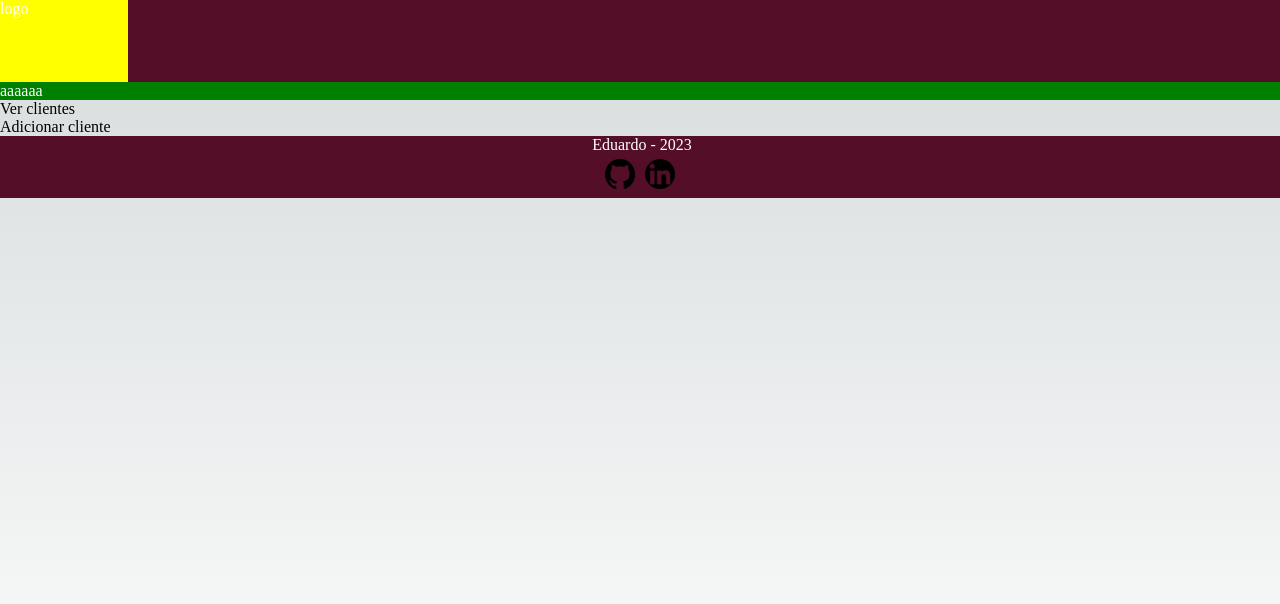
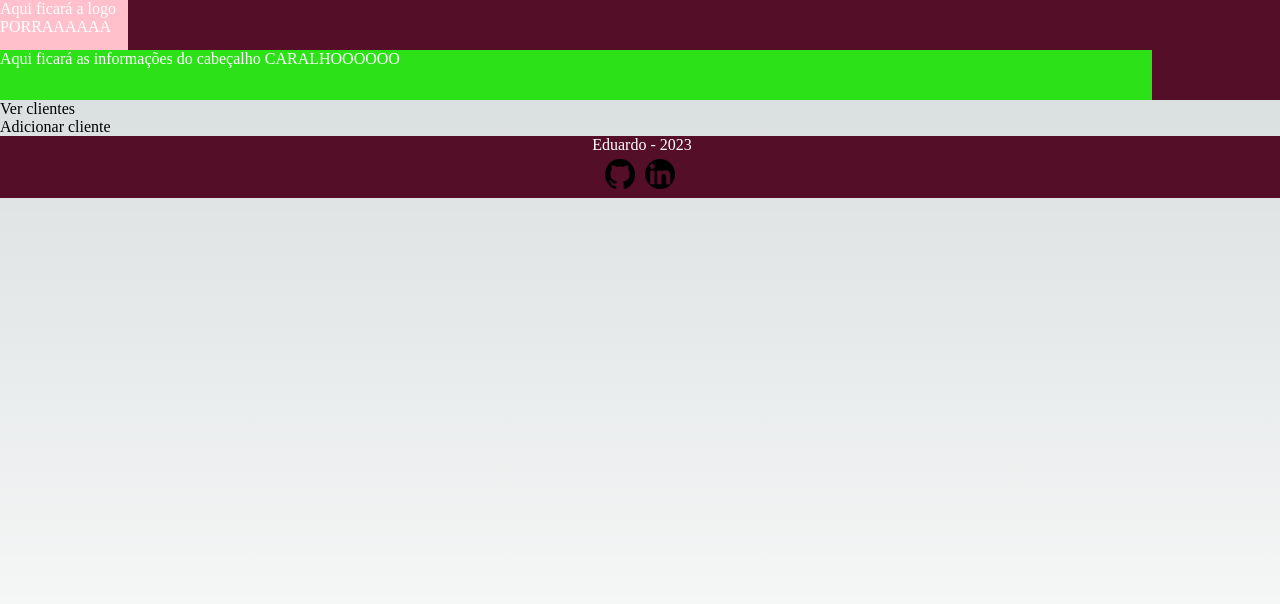
Before and after one commit to EduardoGomesSa/cadastro-cliente-next, a Next.js app: page / in a window 1280 px wide. Shown: the top 604 px of the page. Built offline with nearby package versions, Linux system fonts and the light colour scheme.

Commit message:
criação de components para logo e cabeçalho e modules css

```diff
--- /dev/null
+++ b/src/components/cabecalho.tsx
@@ -0,0 +1,9 @@
+import styles from '../styles/Cabecalho.module.css'
+
+export default function Cabecalho(){
+    return (
+        <div className={styles.cabecalho}>
+            Aqui ficará as informações do cabeçalho CARALHOOOOOO
+        </div>
+    )
+}
--- a/src/components/header.tsx
+++ b/src/components/header.tsx
@@ -1,14 +1,12 @@
 import styles from '../styles/Header.module.css'
+import Cabecalho from './cabecalho'
+import Logo from './logo'
 
 export default function Header(){
     return (
         <div className={styles.header}>
-            <div className={styles.logo}>
-                logo
-            </div>
-            <div className={styles.cabecalho}>
-                aaaaaa
-            </div>
+            <Logo />
+            <Cabecalho />
         </div>
     )
 }
--- /dev/null
+++ b/src/components/logo.tsx
@@ -0,0 +1,9 @@
+import styles from '../styles/Logo.module.css'
+
+export default function Logo(){
+    return (
+        <div className={styles.logo}>
+            Aqui ficará a logo PORRAAAAAA
+        </div>
+    )
+}
--- /dev/null
+++ b/src/styles/Cabecalho.module.css
@@ -0,0 +1,7 @@
+.cabecalho{
+    display: block;
+    width: 90%;
+    height: 100px;
+    float: right;
+    background-color: rgb(45, 225, 25);
+}
--- /dev/null
+++ b/src/styles/Logo.module.css
@@ -0,0 +1,6 @@
+.logo{
+    display: flex;
+    width: 10%;
+    height: 100px;
+    background-color: pink;
+}
```
